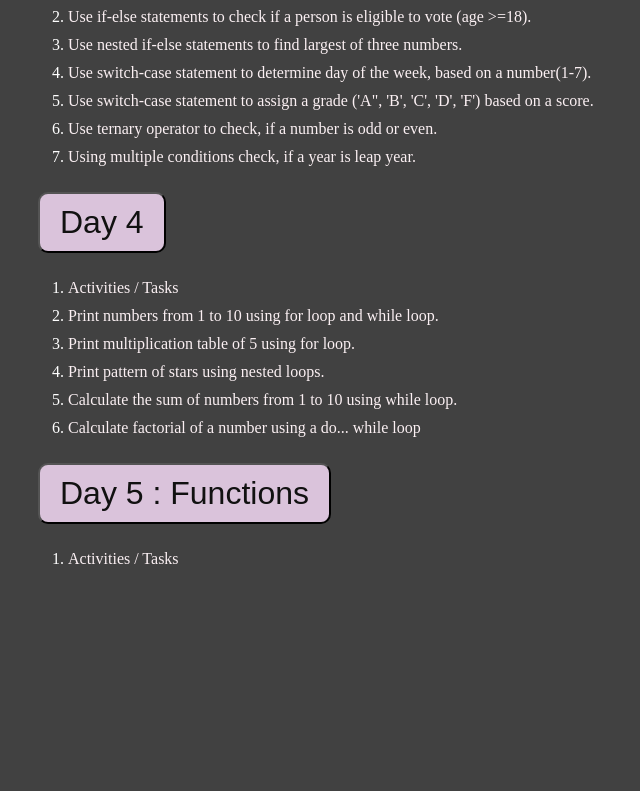
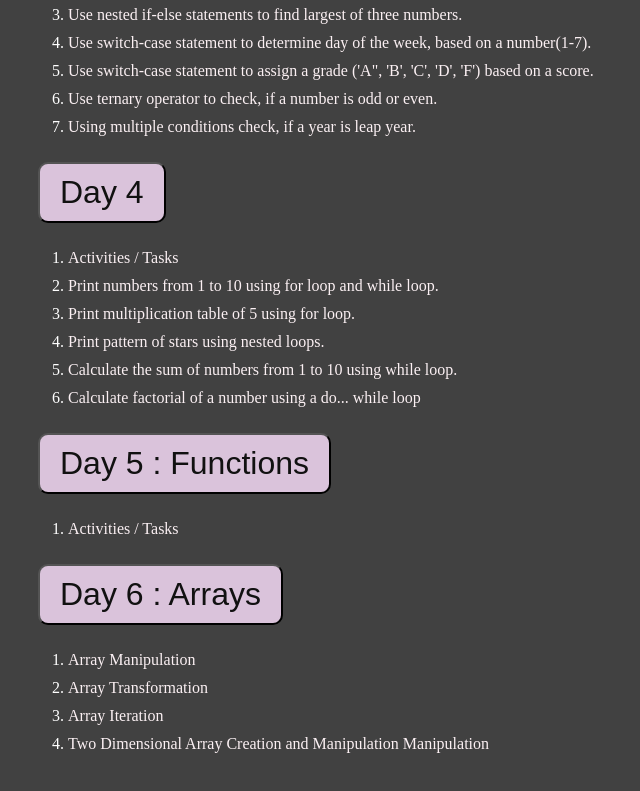
Before and after one commit to CharanjeetKaur72/jsChallenge, a plain HTML site: page index.html in a window 1280 px wide. Shown: the part 893-1684 px from the top of the page, without its empty margins (0-640 px from the left). Before the commit the page ends 1505 px from the top, so only its background shows below. Drawn offline with Linux system fonts and the light colour scheme.

Commit message:
Day 6: Arrays update

```diff
--- /dev/null
+++ b/Day6/arrayIteration.js
@@ -0,0 +1,17 @@
+function arrayIteration() {
+  // Activity 4: Array Iteration
+
+  // Activity 4: Task 10: Use a for loop to iterate over the array and log each element to the console.
+  let myArray = ["Hello!", 2024, "World", "Welcome", "India"];
+
+  console.log(`Using for loop to iterate over the array - ${myArray}`);
+  for (let i = 0; i < myArray.length; i++) {
+    console.log(`Element ${i} of the array is : ${myArray[i]}`);
+  }
+
+  // Activity 4: Task 11: Use the foreach method to iterate over the array and log each element to the console.
+  console.log(`Using foreach method to iterate over the array - ${myArray}`);
+  myArray.forEach((val, i) =>
+    console.log(`Element ${i} of the array is : ${val}`)
+  );
+}
--- /dev/null
+++ b/Day6/arrayManipulation.js
@@ -0,0 +1,40 @@
+
+function arrayManipulation() {
+// Activity 1: Array Creation and access
+
+  // Activity 1: Task 1: Create an array of numbers from 1 to 5 and log the array to console.
+  let myNumArray = [1, 2, 3, 4, 5];
+  console.log("Array of numbers from 1 to 5 - ", myNumArray);
+
+  // Activity 1: Task 2: Access the first and last element of the array and log them to console.
+  console.log(`Firts element of the array is: ${myNumArray[0]} `);
+  console.log(
+    `Last element of the array is: ${myNumArray[myNumArray.length - 1]} `
+  );
+
+  // Activity 2: Array Methods (basic)
+
+  // Activity 2: Task 3: Use the push method to add a new number to the end of the array and log the updated array.
+  myNumArray.push(20);
+  console.log(
+    `Using push() added a new number to the end of the array. Now the array is - ${myNumArray}`
+  );
+
+  // Activity 2: Task 4: Use the pop method to remove the last element from the array and log the updated array.
+  const removedNum = myNumArray.pop();
+  console.log(
+    `Using pop() removed the last element ${removedNum} from the array.  Now the array is - ${myNumArray}`
+  );
+
+  // Activity 2: Task 5: Use shift method to remove the first element from the array and log the updated array.
+  const removedNumShift = myNumArray.shift();
+  console.log(
+    `Using shift() removed the first element ${removedNumShift} from the array.  Now the array is - ${myNumArray}`
+  );
+
+  // Activity 2: Task 6: Use unshift method to add a new number to the beginning of the array and log the updated array.
+  myNumArray.unshift(30);
+  console.log(
+    `Using unshift() added a new number to the beginning of the array. Now the array is - ${myNumArray}`
+  );
+}
--- /dev/null
+++ b/Day6/arrayTranformation.js
@@ -0,0 +1,26 @@
+function arrayTransformation() {
+  // Activity 3: Array Methods (intermediate)
+
+  // Activity 3: Task 7: Use the map method to create a new array where each number is doubled and log the new array.
+  let myNumArray = [1, 2, 3, 4, 5];
+
+  const arrMapped = myNumArray.map((element) => element * 2);
+  console.log(
+    `Using map method to double each element of the array ${myNumArray}.`
+  );
+  console.log(`The new array is - ${arrMapped}`);
+
+  // Activity 3: Task 8: Use the filter method to create a new array with only even numbers and log the new array.
+  const filterForEven = myNumArray.filter((element) => element % 2 === 0);
+  console.log(
+    `Using filter method to create a new array with only even numbers from the array : ${myNumArray}.`
+  );
+  console.log(`The new array is - ${filterForEven}`);
+
+  // Activity 3: Task 9: Use the reduce method to calculate the sum of all numbers in the array and log the result.
+  const sumVal = myNumArray.reduce((val1, val2) => val1 + val2, 0);
+  console.log(
+    `Using reduce method to calculate the sum of all numbers in the array ${myNumArray}.`
+  );
+  console.log(`The Sum is - ${sumVal}`);
+}
--- /dev/null
+++ b/Day6/twoDimensionalArray.js
@@ -0,0 +1,29 @@
+function twoDimensionalArray() {
+  // Activity 5: Multidimensional Array
+
+  // Activity 5: Task 12: Create a two dimensional array matrix and log the entire array to the console.
+  const arrMatrix = [
+    [2, 4, 6],
+    [3, 5, 7],
+    [8, 10, 12],
+    [11, 13, 17],
+  ];
+
+  console.log(`The two dimensionsional array elements - ${arrMatrix}`);
+
+  console.log(`The two dimensionsional array matrix -`);
+
+  for (let row = 0; row < arrMatrix.length; row++) {
+    let rowVal = "";
+    for (let col = 0; col < arrMatrix[row].length; col++) {
+      rowVal += arrMatrix[row][col] + " ";
+    }
+    console.log(`${rowVal}`);
+  }
+
+  // Activity 5: Task 13: Access and log a specific element from the two dimensional array.
+  console.log(
+    "Accessing a specific element like <Second row, third column> from the two-dimensional array matrix -"
+  );
+  console.log(`${arrMatrix[1][2]}`);
+}
--- a/index.html
+++ b/index.html
@@ -23,6 +23,11 @@
 
     <script src="./Day5/activities.js"></script>
 
+    <script src="./Day6/arrayIteration.js"></script>
+    <script src="./Day6/arrayManipulation.js"></script>
+    <script src="./Day6/arrayTranformation.js"></script>
+    <script src="./Day6/twoDimensionalArray.js"></script>
+
     <link href="./styles.css" rel="stylesheet" />
 
     <title>Document</title>
@@ -41,9 +46,11 @@
       <a href="#day3">Day 3</a>
       <a href="#day4">Day 4</a>
       <a href="#day5">Day 5</a>
+      <a href="#day6">Day 6</a>
     </nav>
+    <hr />
 
-    <!-- DAY 2 -->
+    <!-- DAY 1 -->
     <div>
       <button id="day1">Day 1</button>
       <ol>
@@ -214,5 +221,27 @@
         </li>
       </ol>
     </div>
+
+    <!-- DAY 6 -->
+    <div>
+      <button id="day6">Day 6 : Arrays</button>
+
+      <ol>
+        <li>
+          <a onclick="arrayManipulation()" href="#"> Array Manipulation</a>
+        </li>
+        <li>
+          <a onclick="arrayTransformation()" href="#"> Array Transformation</a>
+        </li>
+        <li>
+          <a onclick="arrayIteration()" href="#"> Array Iteration</a>
+        </li>
+        <li>
+          <a onclick="twoDimensionalArray()" href="#">
+            Two Dimensional Array Creation and Manipulation Manipulation</a
+          >
+        </li>
+      </ol>
+    </div>
   </body>
 </html>
--- a/styles.css
+++ b/styles.css
@@ -43,7 +43,9 @@ ol > li {
 
 nav {
   display: inline-block;
-  margin-block: 50px;
+  margin-block: 20px;
+  margin-inline: auto;
+
 }
 
 nav > a {
@@ -53,4 +55,9 @@ nav > a {
   border-radius: 50%;
   padding: 10px;
   text-decoration: none;
+  text-align: center;
 }
+
+hr {
+  margin-bottom: 20px;
+}
```
